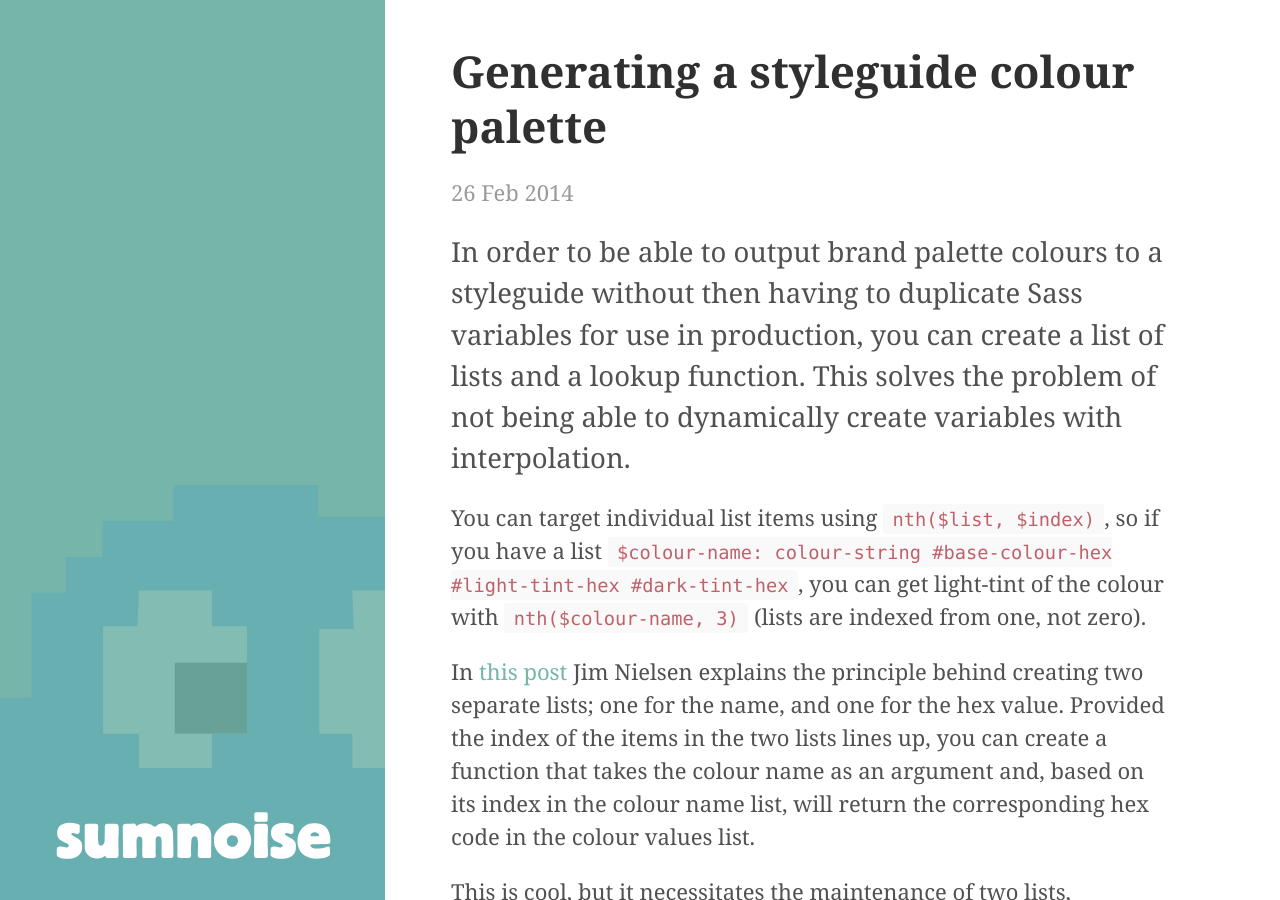
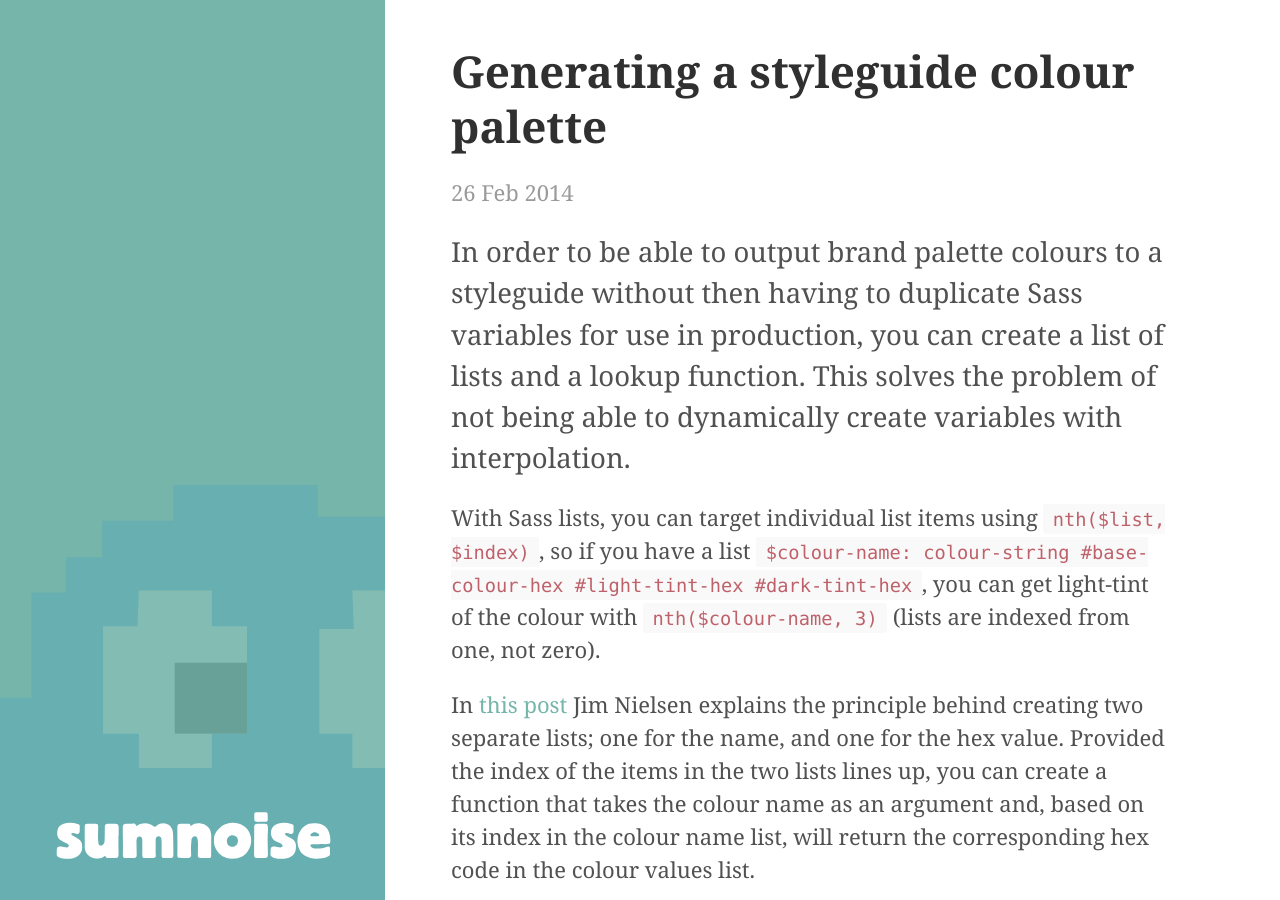
Before and after one commit to davidpmccormick/davidpmccormick.github.io, a Jekyll site: the page built from _posts/2014-02-26-styleguide-colour-palette.md, in a window 1280 px wide and 900 px high. Built offline with Jekyll 4.4.1, drawn with Linux system fonts in a browser that asks for light colours; Markdown is read by kramdown in place of the engine named in the settings.

Commit message:
Update styleguide post

```diff
--- a/_posts/2014-02-26-styleguide-colour-palette.md
+++ b/_posts/2014-02-26-styleguide-colour-palette.md
@@ -5,7 +5,7 @@ title: Generating a styleguide colour palette
 
 <p class="lead">In order to be able to output brand palette colours to a styleguide without then having to duplicate Sass variables for use in production, you can create a list of lists and a lookup function. This solves the problem of not being able to dynamically create variables with interpolation.</p>
 
-You can target individual list items using `nth($list, $index)`, so if you have a list `$colour-name: colour-string #base-colour-hex #light-tint-hex #dark-tint-hex`, you can get light-tint of the colour with `nth($colour-name, 3)` (lists are indexed from one, not zero).
+With Sass lists, you can target individual list items using `nth($list, $index)`, so if you have a list `$colour-name: colour-string #base-colour-hex #light-tint-hex #dark-tint-hex`, you can get light-tint of the colour with `nth($colour-name, 3)` (lists are indexed from one, not zero).
 
 In [this post](http://scriptogr.am/jimniels/post/workarounds-to-variable-interpolation-in-sass) Jim Nielsen explains the principle behind creating two separate lists; one for the name, and one for the hex value. Provided the index of the items in the two lists lines up, you can create a function that takes the colour name as an argument and, based on its index in the colour name list, will return the corresponding hex code in the colour values list.
 
```
